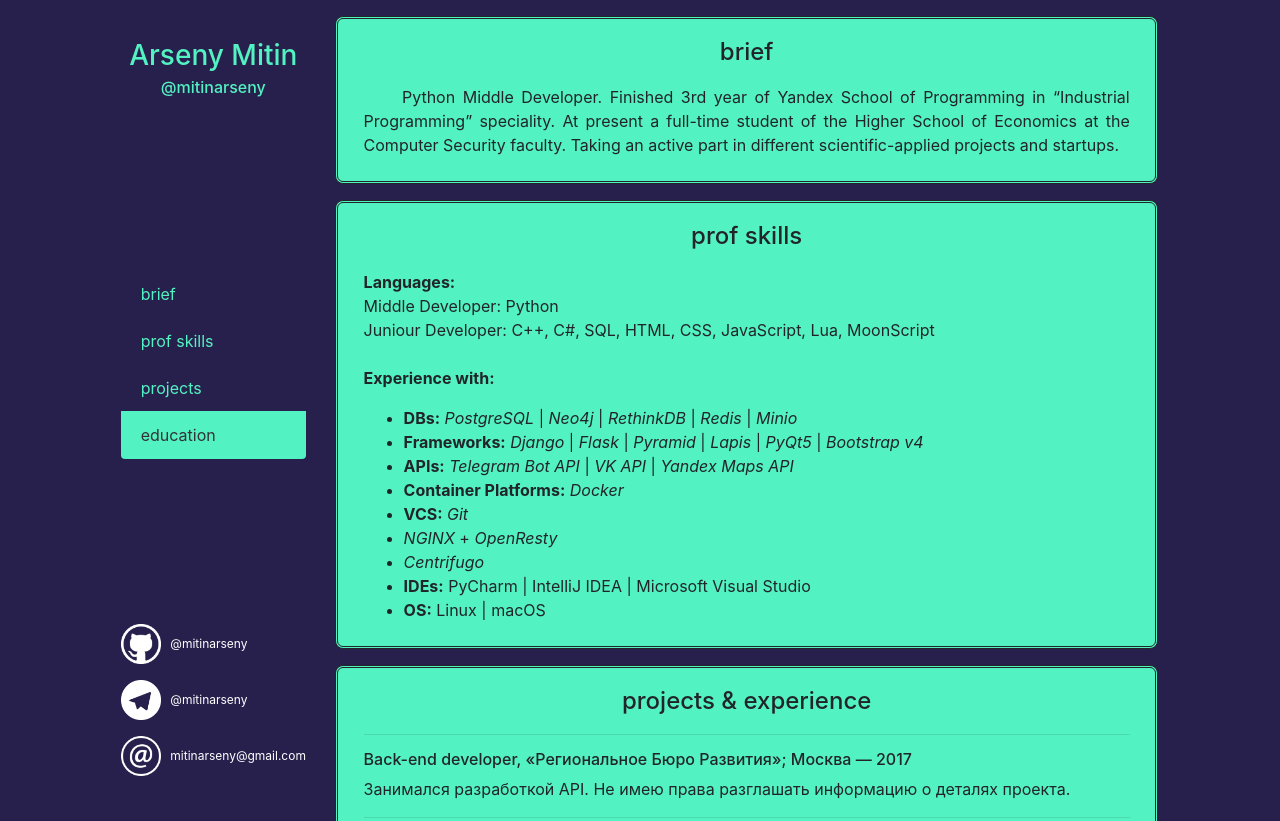
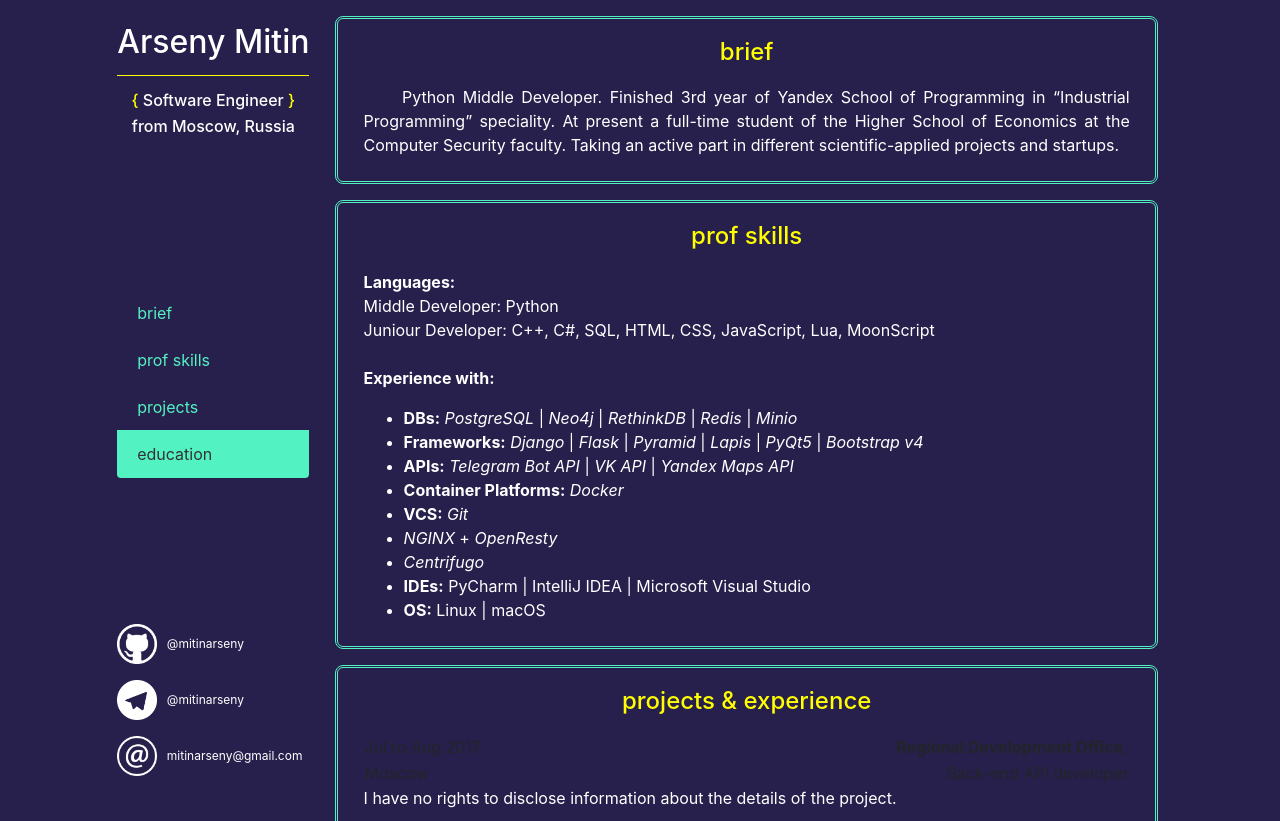
Before and after one commit to mitinarseny/web_brief, a plain HTML site: page about.html in a window 1280 px wide. Shown: the top 821 px of the page. Drawn offline with nearby package versions, Linux system fonts and the light colour scheme.

Commit message:
make it better

```diff
--- a/about.html
+++ b/about.html
@@ -2,6 +2,7 @@
 <html lang="en">
 
 <head>
+    <script type="text/javascript" src="header.js">  </script>
     <title>Arseny Mitin | Developer</title>
     <link rel="icon" type="image/png" href="logo.png">
     <meta charset="utf-8">
@@ -19,36 +20,37 @@
         <div class="row">
             <div class="col-xl-1"></div>
             <div class="col-md-3 col-xl-2" style="display: flex; flex-direction: column; align-items: center;">
-                <div class="sidenav-wrapper">
+                <div style="position: fixed; margin-top: 3vh; margin-bottom: 3vh; height: 94vh; display: flex; align-items: stretch; justify-content: space-between; flex-direction: column;">
                     <div>
-                        <h3 class="label">Arseny Mitin</h3>
-                        <h6 class="label">@mitinarseny</h6>
+                        <h2 class="font-color-main text-align-center">Arseny Mitin</h2><hr style="border-color: yellow">
+                        <h6 class="font-color-main text-align-center"><span style="color: yellow">{</span> Software Engineer <span style="color: yellow">}</span> </h6>
+                        <h6 class="font-color-main text-align-center">from Moscow, Russia</h6>
                     </div>
-                    <div id="sidenav" class="list-group">
+                    <div id="sidenav" class="list-group" style="vertical-align: middle; align-items: center;">
                         <a class="list-group-item list-group-item-action active" href="#brief">brief</a>
                         <a class="list-group-item list-group-item-action" href="#prof-skills">prof skills</a>
                         <a class="list-group-item list-group-item-action" href="#projects">projects</a>
                         <a class="list-group-item list-group-item-action" href="#education">education</a>
                     </div>
-                    <div id="contacts">
-                        <div class="contact" style="margin-top: 0vh;">
-                            <a class="link-img" target="_blank" href="https://github.com/mitinarseny">
-                                <img class="logo" src="github.png" alt="github">
+                    <div style="display: flex; flex-direction: column; align-items: flex-start;">
+                        <div class="margin-vertical-1vh" style="margin-top: 0vh;">
+                            <a class="text-dec-none" target="_blank" href="https://github.com/mitinarseny">
+                                <img class="img_logo" src="github.png" alt="github">
                             </a>
-                            <a class="link-text" target="_blank" href="https://github.com/mitinarseny">@mitinarseny</a>
+                            <a class="contact_link" target="_blank" href="https://github.com/mitinarseny">@mitinarseny</a>
                         </div>
-                        <div class="contact">
-                            <a class="link-img" target="_blank" href="https://t.me/mitinarseny">
-                                <img class="logo" src="telegram.png" alt="telegram">
+                        <div class="margin-vertical-1vh">
+                            <a class="text-dec-none" target="_blank" href="https://t.me/mitinarseny">
+                                <img class="img_logo" src="telegram.png" alt="telegram">
                             </a>
-                            <a class="link-text" target="_blank" href="https://t.me/mitinarseny">@mitinarseny</a>
+                            <a class="contact_link" target="_blank" href="https://t.me/mitinarseny">@mitinarseny</a>
                         </div>
 
-                        <div class="contact" style="margin-bottom: 0vh;">
-                            <a class="link-img" target="_blank" href="mailto:mitinarseny@gmail.com?subject=Job">
-                                <img class="logo" src="email.png" alt="email">
+                        <div class="margin-vertical-1vh" style="margin-bottom: 0vh;">
+                            <a class="text-dec-none" target="_blank" href="mailto:mitinarseny@gmail.com?subject=Job">
+                                <img class="img_logo" src="email.png" alt="email">
                             </a>
-                            <a class="link-text" target="_blank" href="mailto:mitinarseny@gmail.com?subject=Job">mitinarseny@gmail.com</a>
+                            <a class="contact_link" target="_blank" href="mailto:mitinarseny@gmail.com?subject=Job">mitinarseny@gmail.com</a>
                         </div>
                     </div>
                 </div>
@@ -67,10 +69,11 @@
                     <div class="section">
                         <h4 class="header">prof skills</h4>
                         <p class="text" style="text">
-                            <b>Languages:</b> <br> Middle Developer: Python <br> Juniour Developer: C++, C#, SQL, HTML, CSS, JavaScript, Lua, MoonScript <br>
+                            <b>Languages:</b> <br> Middle Developer: Python <br> Juniour Developer: C++, C#, SQL, HTML, CSS, JavaScript, Lua, MoonScript
+                            <br>
                             <br>
                             <b>Experience with:</b>
-                            <ul>
+                            <ul class="font">
                                 <li>
                                     <b>DBs:</b>
                                     <a class="link-undecorated" target="_balnk" href="https://www.postgresql.org">PostgreSQL</a> |
@@ -121,33 +124,39 @@
                 <div id="projects" class="section-wrapper">
                     <div class="section">
                         <h4 class="header">projects & experience</h4>
+                        <table style="width: 100%">
+                            <tr>
+                                <td>Jul to Aug 2017</td>
+                                <td style="text-align: right"><b>Regional Development Office,</b></td>
+                            </tr>
+                            <tr>
+                                <td>Moscow</td>
+                                <td style="text-align: right; text-style: bold">Back-end API developer</td>
+                            </tr>
+                        </table>
                         <p class="text">
+
+                            I have no rights to disclose information about the details of the project.
                             <hr>
-                            <h6>Back-end developer, «Региональное Бюро Развития»; Москва — 2017</h6>
-                            Занимался разработкой API. Не имею права разглашать информацию о деталях проекта.
-                            <hr>
-                            <h6>Back-end (api) developer, «Bikemates»; Москва — 2017</h6>
-                            Занимался разработкой веб-сервиса для создания и прохождения вело-квестов в городе Москве. Обязанности: разработка API, координация back-end разработки. <br>
+                            <h6>Back-end (api) developer, «Bikemates»; Москва — 2017</h6> Занимался разработкой веб-сервиса для создания и прохождения вело-квестов в городе Москве. Обязанности: разработка API, координация back-end разработки. <br>
                             <b>Стек использованных технологий:</b>
-                            <ul>
+                            <ul class="font">
                                 <li><a class="link-undecorated" target="_balnk" href="https://www.python.org">Python 3.6</a></li>
                                 <li><a class="link-undecorated" target="_balnk" href="http://flask.pocoo.org">Flask</a></li>
                                 <li><a class="link-undecorated" target="_balnk" href="http://flask-restful.readthedocs.io/en/latest/">Flask-RESTful</a></li>
                                 <li><a class="link-undecorated" target="_balnk" href="http://flask-sqlalchemy.pocoo.org/2.3/">Flask-SQLAlchemy</a></li>
                                 <li><a class="link-undecorated" target="_balnk" href="https://www.postgresql.org">PostgreSQL</a></li>
                             </ul>
-                            <hr>
-                            <h6>«Создание и визуализация графовой базы данных выпускников лит 1533 на основе данных из социальных сетей»; Москва — 2016</h6>
-                            Выпускной проект в Лицее Информационных Технологий 1533.
-                            Реализованная задача: разработка программы, автоматически составляющей графовую базу данных, вершинами которой являются выпускники ЛИТ 1533, а ребрами — дружеские связи в социальных сетях; визуализация базы данных. <br>
+                            <hr style="border-color: #28204C">
+                            <h6>«Создание и визуализация графовой базы данных выпускников лит 1533 на основе данных из социальных сетей»; Москва — 2016</h6> Выпускной проект в Лицее Информационных Технологий 1533. Реализованная задача: разработка программы, автоматически составляющей графовую базу данных, вершинами которой являются выпускники ЛИТ 1533, а ребрами — дружеские связи
+                            в социальных сетях; визуализация базы данных. <br>
                             <b>Стек использованных технологий:</b>
-                            <ul>
+                            <ul class="font">
                                 <li><a class="link-undecorated" target="_balnk" href="https://www.python.org">Python 3.5</a></li>
                                 <li><a class="link-undecorated" target="_balnk" href="https://www.riverbankcomputing.com/software/pyqt/intro">PyQt5</a></li>
                                 <li><a class="link-undecorated" target="_balnk" href="https://neo4j.com/product/">Neo4j v3.0.6 CE</a></li>
                                 <li><a class="link-undecorated" target="_balnk" href="http://py2neo.org/v3/">Py2neo v3.1.2</a></li>
                             </ul>
-                            <hr>
                         </p>
                     </div>
                 </div>
@@ -156,8 +165,7 @@
                         <h4 class="header">education</h4>
                         <p class="text">
                             2017 – present time: <a class="link-undecorated" target="_blank" href="https://www.hse.ru/ba/cosec/">National Research University Higher School of Economics, department of Computer Security</a>
-                            <hr>
-                            2014 – 2017: <a class="link-undecorated" target="_blank" href="https://informatics.ru/yandex/">Yandex Programming School, speciality "Industrial Programming"</a>
+                            <hr> 2014 – 2017: <a class="link-undecorated" target="_blank" href="https://informatics.ru/yandex/">Yandex Programming School, speciality "Industrial Programming"</a>
                         </p>
                     </div>
                 </div>
--- a/styles.css
+++ b/styles.css
@@ -1,36 +1,65 @@
-html, body {
-    background-color: #28204C;
+:root {
+    --background-color: #28204C;
+    /*--background-color: white;*/
+    --main-color: #53F2C2;
+    --font-color-main: white;
+    /*--font-color-main: black;*/
+}
+:root {
+    --back-color: #28204C;
+    /*--back-color: white;*/
+    --front-color:#53F2C2;
+    /*--front-color: aquamarine;*/
+    --font-color: white;
 }
 
-.sidenav-wrapper {
-    position: fixed;
-    margin-top: 5vh;
-    margin-bottom: 3vh;
-    height: 92vh;
-    display: flex;
-    align-items: stretch;
-    justify-content: space-between;
-    flex-direction: column;
+html, body {
+    background-color: var(--background-color);
 }
 
-#sidenav {
-    vertical-align: middle;
-    align-items: center;
+.font-color-main {
+    color: var(--font-color-main);
+    color: var(--font-color-main);
 }
 
-#contacts {
-    display: flex;
-    flex-direction: column;
-    align-items: flex-start;
+.font-color-front {
+    color: var(--main-color);
 }
 
-.label {
+.text-align-center {
     text-align: center;
-    color: #53F2C2;
 }
 
+.margin-vertical-1vh {
+    margin-top: 1vh;
+    margin-bottom: 1vh;
+}
+
+.text-dec-none {
+    text-decoration: none;
+}
+
+.img_logo {
+    width: 5vh;
+    height: 5vh;
+}
+
+.contact_link, .contact_link:hover {
+    margin-left: 0.4vw;
+    color: var(--font-color-main);
+    color: var(--font-color-main);
+    font-size: 0.75rem;
+}
+
+
+
+
+
+
+
+
 .list-group-item {
-    color: #53F2C2;
+    color: var(--front-color);
     background-color: inherit;
     border-style: none;
     text-align: left;
@@ -38,29 +67,27 @@ html, body {
 
 .list-group-item:hover {
     background-color: inherit;
-    color: #ffffff;
+    color: white;
 }
 
 .list-group-item.active {
     color: #333333;
-    background-color: #53F2C2;
-    border-color: #53F2C2;
+    background-color: var(--front-color);
+    border-color: var(--front-color);
 }
 
 .link-undecorated {
-    color: #212529;
+    color: var(--font-color);
+    color: var(--font-color);
     font-style: italic;
 }
 
 .link-undecorated:hover {
-    color: #212529;
-    /*text-decoration: none;*/
+    color: var(--font-color);
+    color: var(--font-color);
 }
 
-.contact {
-    margin-top: 1vh;
-    margin-bottom: 1vh;
-}
+
 
 .link-img:hover {
     text-decoration: none;
@@ -68,18 +95,15 @@ html, body {
 
 .link-text {
     margin-left: 0.4vw;
-    color: #ffffff;
+    color: var(--font-color);
     font-size: 0.75rem;
 }
 
 .link-text:hover {
-    color: #ffffff;
+    color: var(--font-color);
 }
 
-.logo {
-    width: 5vh;
-    height: 5vh;
-}
+
 
 .section-wrapper {
     padding-top: 1vh;
@@ -87,7 +111,8 @@ html, body {
 }
 
 .section {
-    background-color: #53F2C2;
+    background-color: var(--back-color);
+    border-color: var(--front-color);
     padding-top: 2.5vh;
     padding-right: 2vw;
     padding-bottom: 1vh;
@@ -97,10 +122,16 @@ html, body {
 }
 
 .header {
+    color: yellow;
     text-align: center;
+    margin-bottom: 2.5vh;
 }
 
 .text {
     text-align: justify;
-    margin-top: 2.5vh;
+    color: var(--font-color);
 }
+
+.font {
+    color: var(--font-color);
+}
```
Also changed, not shown: header.js (added).
